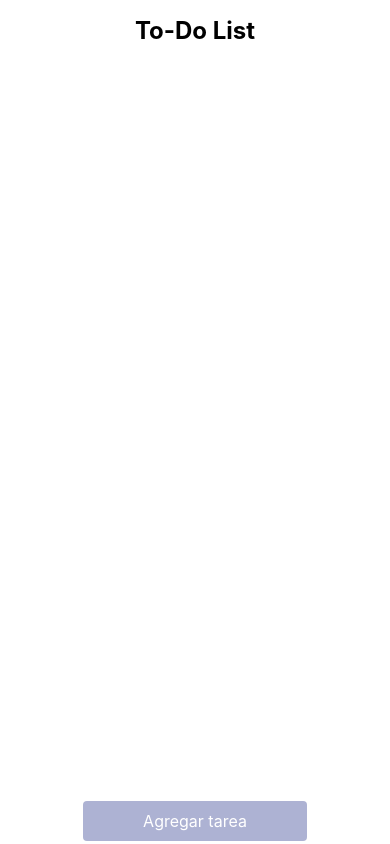
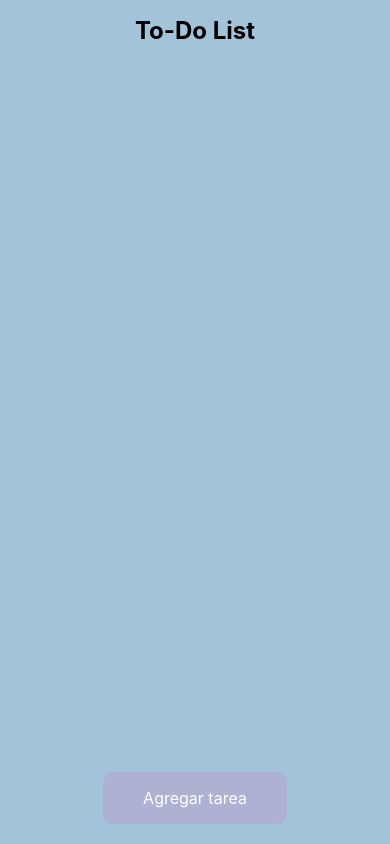
Before and after one commit to marcoambricca/tp6dai, a React Native app: screen / in a window 390 px wide. Built offline with nearby package versions, Linux system fonts and the light colour scheme.

Commit message:
falta delete

```diff
--- a/App.js
+++ b/App.js
@@ -1,16 +1,16 @@
 import { StyleSheet, Text, View } from 'react-native';
 import { useState, useEffect } from 'react';
-import AsyncStorage from '@react-native-async-storage/async-storage';
 import Button from './components/button';
 import ModalComponent from './components/modal';
 import List from './components/list';
+import getData from './modules/get-data.js';
 
 export default function App() {
   const [tasks, setTasks] = useState([]);
   const [modalOpen, setModalOpen] = useState(false);
 
   useEffect(() => {
-    getData();
+    getData(setTasks);
   }, []);
 
   const openModal = () => {
@@ -19,20 +19,6 @@ export default function App() {
 
   const closeModal = () => {
     setModalOpen(false);
-  };
-
-  const getData = async () => {
-    try {
-      const keys = await AsyncStorage.getAllKeys();
-      const stores = await AsyncStorage.multiGet(keys);
-      const loadedTasks = stores.map((store, i) => {
-        const value = JSON.parse(store[1]);
-        return { id: i, name: value.name, desc: value.desc };
-      });
-      setTasks(loadedTasks);
-    } catch (e) {
-      console.log(e);
-    }
   };
 
   const addTask = (task) => {
@@ -44,7 +30,7 @@ export default function App() {
       <Text style={styles.appTitle}>To-Do List</Text>
       <ModalComponent isVisible={modalOpen} onClose={closeModal} addTask={addTask} />
       <List tasks={tasks} />
-      <Button label="Agregar tarea" onPress={openModal} />
+      <Button label="Agregar tarea" onPress={openModal} marginB={20}/>
     </View>
   );
 }
@@ -53,7 +39,9 @@ const styles = StyleSheet.create({
   appContainer: {
     flex: 1,
     alignItems: 'center',
+    height: 90,
     justifyContent: 'center',
+    backgroundColor: '#A3C3D9'
   },
   appTitle: {
     marginVertical: 16,
--- a/components/button.jsx
+++ b/components/button.jsx
@@ -1,9 +1,9 @@
 import { StyleSheet, View, Pressable, Text } from 'react-native';
 
-export default function Button({ label, onPress }) {
+export default function Button({ label, onPress, marginB, marginT }) {
   return (
     <View style={styles.buttonContainer}>
-      <Pressable style={styles.button} onPress={onPress}>
+      <Pressable style={[styles.button, { marginBottom: marginB, marginTop: marginT }]} onPress={onPress}>
         <Text style={styles.buttonLabel}>{label}</Text>
       </Pressable>
     </View>
@@ -12,17 +12,14 @@ export default function Button({ label, onPress }) {
 
 const styles = StyleSheet.create({
   buttonContainer: {
-    marginHorizontal: 20,
     alignItems: 'center',
     justifyContent: 'center',
-    padding: 3,
   },
   button: {
-    paddingHorizontal: 60,
-    paddingVertical: 10,
-    borderRadius: 4 ,
-    width: '100%',
-    height: '100%',
+    borderRadius: 4,
+    paddingHorizontal: 40,
+    paddingVertical: 16,
+    borderRadius: 10,
     alignItems: 'center',
     justifyContent: 'center',
     flexDirection: 'row',
--- a/components/card.jsx
+++ b/components/card.jsx
@@ -26,6 +26,7 @@ const styles = StyleSheet.create({
         justifyContent: 'space-between',
         alignItems: 'center',
         backgroundColor: 'white',
+        width: '100%',
         padding: 15,
         marginVertical: 10,
         borderRadius: 10,
@@ -55,6 +56,7 @@ const styles = StyleSheet.create({
         borderWidth: 2,
         borderColor: '#ddd',
         backgroundColor: '#f1f1f1',
+        flex: 'flex-end'
     },
     checkboxChecked: {
         backgroundColor: 'green',
--- a/components/modal.jsx
+++ b/components/modal.jsx
@@ -50,9 +50,6 @@ export default function ModalComponent({ isVisible, onClose, addTask }){
         <Pressable style={styles.button} onPress={handleSubmit}>
           <Text style={styles.buttonText}>Agregar tarea</Text>
         </Pressable>
-        <Pressable style={styles.button} onPress={onClose}>
-          <Text style={styles.buttonText}>Cerrar</Text>
-        </Pressable>
       </View>
     </Modal>
   );
@@ -65,7 +62,7 @@ const styles = StyleSheet.create({
   },
   modalContent: {
     height: 300,
-    backgroundColor: 'white',
+    backgroundColor: '#CCD6EB',
     borderTopLeftRadius: 20,
     borderTopRightRadius: 20,
     padding: 20,
@@ -73,16 +70,16 @@ const styles = StyleSheet.create({
     alignItems: 'center',
   },
   input: {
-    width: '100%',
-    padding: 10,
+    paddingVertical: 10,
+    paddingHorizontal: 30,
     marginVertical: 10,
-    borderWidth: 1,
-    borderColor: '#ddd',
+    backgroundColor: '#fff',
     borderRadius: 5,
   },
   button: {
     padding: 10,
-    backgroundColor: '#007BFF',
+    backgroundColor: '#AE76A6',
+    paddingHorizontal: 40,
     borderRadius: 5,
     marginTop: 10,
   },
--- /dev/null
+++ b/modules/get-data.js
@@ -0,0 +1,16 @@
+import AsyncStorage from '@react-native-async-storage/async-storage';
+
+export default async function getData(setTasks){
+    try {
+      const keys = await AsyncStorage.getAllKeys();
+      const stores = await AsyncStorage.multiGet(keys);
+      const loadedTasks = stores.map((store, i) => {
+        const value = JSON.parse(store[1]);
+        return { id: i, name: value.name, desc: value.desc };
+      });
+      setTasks(loadedTasks);
+    }
+    catch (e) {
+      console.log(e);
+    }
+};
```
